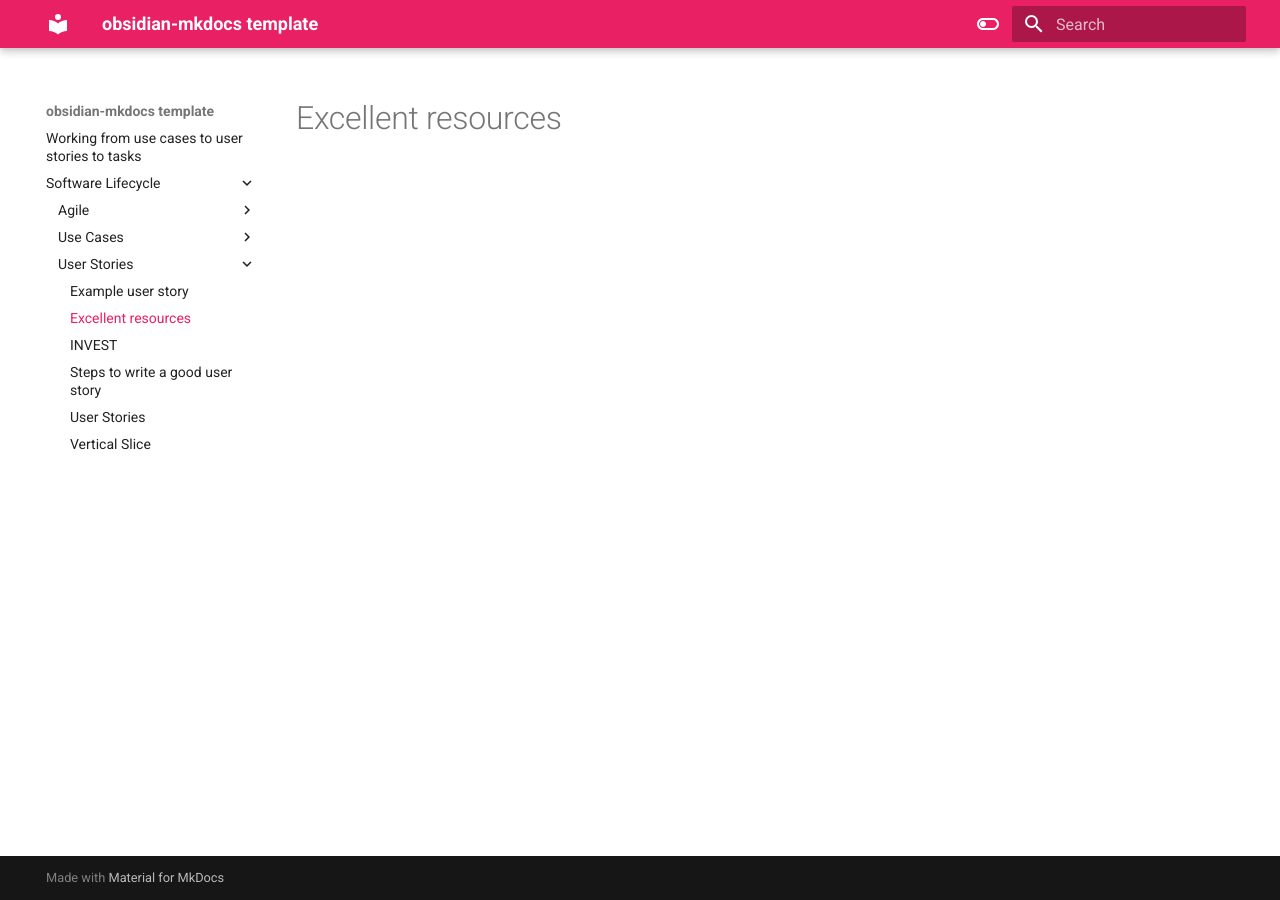
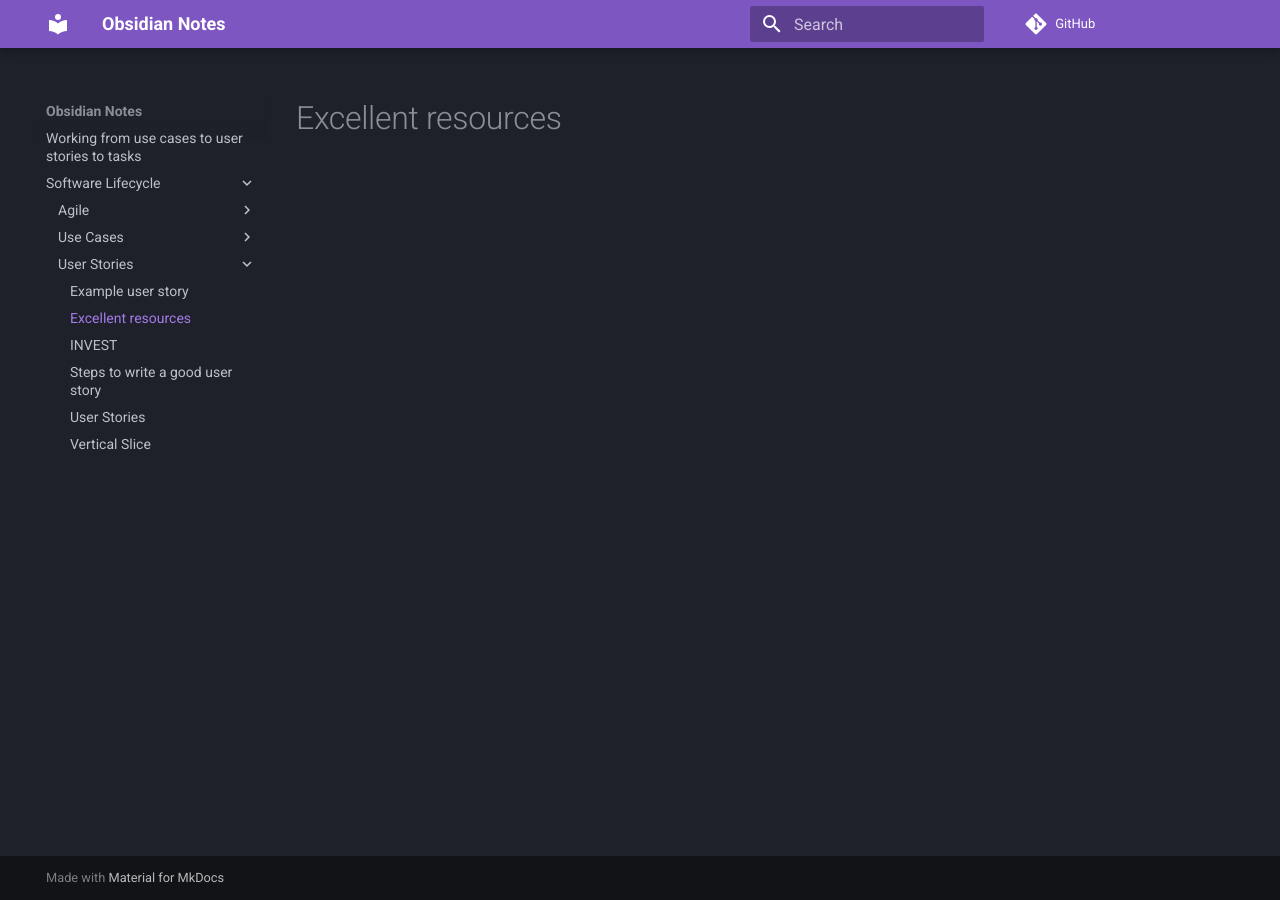
Before and after one commit to prchristie/Obsidian-Vault, an MkDocs documentation site: the page built from docs/Software Lifecycle/User Stories/Excellent resources.md, in a window 1280 px wide. Built offline with MkDocs 1.6.1 and Material for MkDocs 9.7.7, drawn with Linux system fonts in a browser that asks for light colours; some web fonts are replaced; comment, search, counter and statistics services are not loaded.

Commit message:
Trying new thing

```diff
--- a/mkdocs.yml
+++ b/mkdocs.yml
@@ -1,26 +1,26 @@
-site_name: obsidian-mkdocs template
+site_name: Obsidian Notes
+site_description: 'My cool Obsidian notes'
+site_author: 'Patrick Christie'
+site_url: https://prchristie.github.io/Obsidian-Vault/
+docs_dir: './docs'
+repo_url: https://github.com/prchristie/Obsidian-Vault
+
+strict: false
 
 theme:
-    name: 'material'
-    palette:
-
-    # Light mode
-    - media: "(prefers-color-scheme: light)"
-      scheme: default
-      primary: pink
-      accent: indigo
-      toggle:
-        icon: material/toggle-switch-off-outline
-        name: Switch to dark mode
-
-    # Dark mode
-    - media: "(prefers-color-scheme: dark)"
-      scheme: slate
-      primary: pink
-      accent: blue
-      toggle:
-        icon: material/toggle-switch
-        name: Switch to light mode
+  name: material
+  language: en
+  palette:
+    scheme: slate
+    primary: deep purple
+    accent: purple
+  feature:
+    - navigation.instant
+    - navigation.tabs
+    - navigation.sections
+  font:
+    text: 'Roboto'
+    code: 'Cascadia Code PL'
 
 # Extensions
 markdown_extensions:
@@ -45,11 +45,6 @@ markdown_extensions:
 
 plugins:
   - search
-  - roamlinks
-  - mermaid2
-
-extra_javascript:
-  - javascripts/mathjax.js
-  - https://polyfill.io/v3/polyfill.min.js?features=es6
-  - https://cdn.jsdelivr.net/npm/mathjax@3/es5/tex-mml-chtml.js
-  - https://unpkg.com/mermaid/dist/mermaid.min.js
+  - minify:
+      minify_html: true
+      minify_js: true
```
Also changed, not shown: 1 other file.
